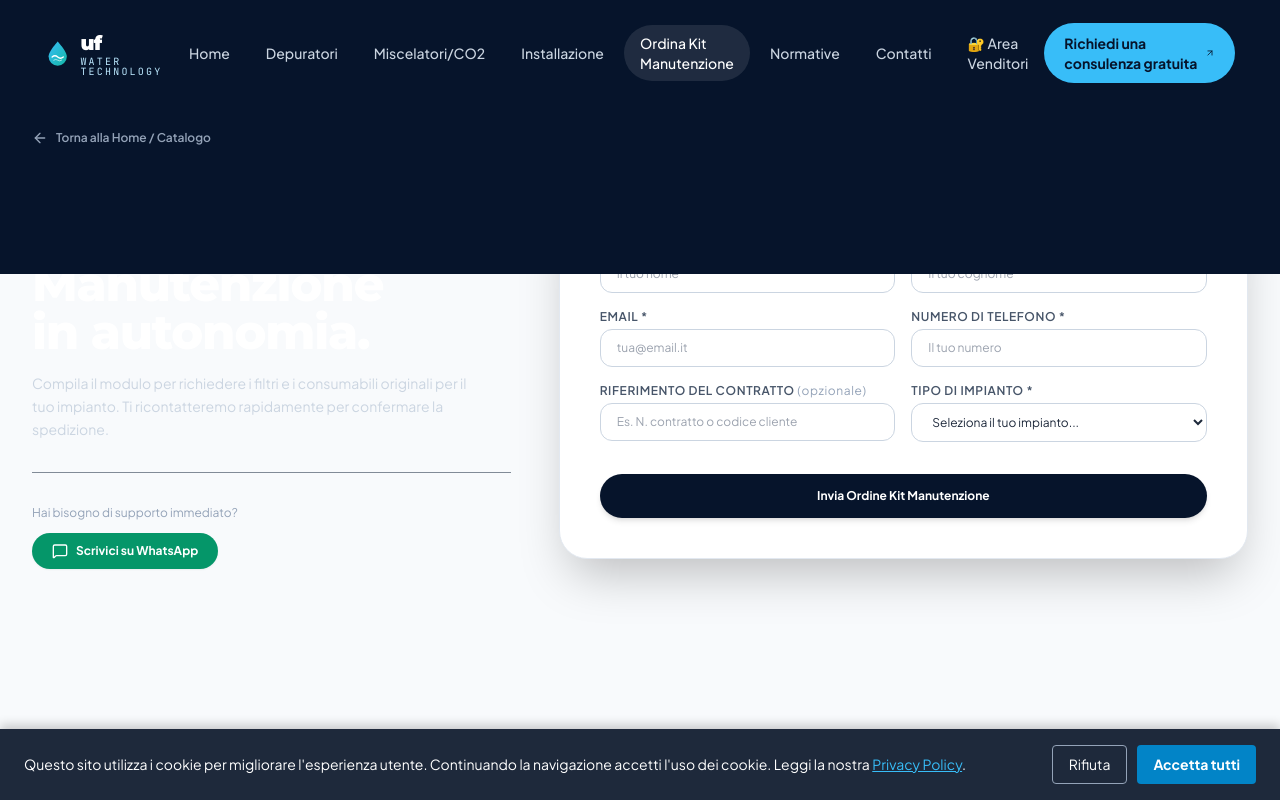
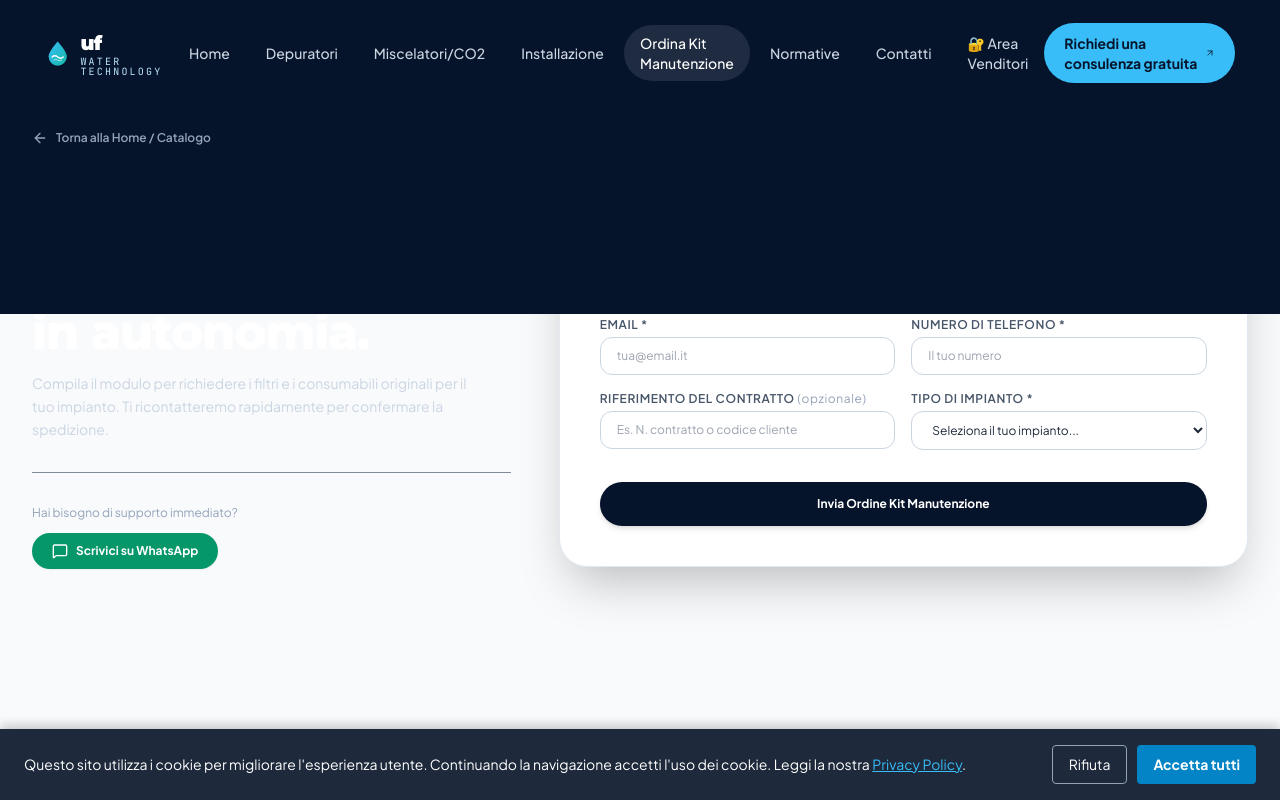
Before and after one commit to ouitoujoursagency-cyber/uf-water-website, a React (Create React App) app: page /ordina-kit-manutenzione in a window 1280 px wide. Shown: the top 800 px of the page. Built offline with nearby package versions, Linux system fonts and the light colour scheme.

Commit message:
nuovo kit

```diff
--- a/src/pages/OrdinaKitManutenzione.jsx
+++ b/src/pages/OrdinaKitManutenzione.jsx
@@ -26,12 +26,12 @@ export default function OrdinaKitManutenzione() {
 
   return (
     <div className="min-h-screen bg-slate-50 flex flex-col">
-      {/* Sezione superiore con sfondo blu scuro e metà pagina */}
-      <div className="bg-[#06142B] pt-32 pb-24 px-4 sm:px-6 lg:px-8 relative overflow-hidden">
+      {/* Sezione superiore con sfondo blu scuro e padding corretto per contenere tutto */}
+      <div className="bg-[#06142B] pt-32 pb-36 px-4 sm:px-6 lg:px-8 relative overflow-hidden">
         <div className="max-w-7xl mx-auto">
           <Link
             to="/"
-            className="inline-flex items-center gap-2 text-xs font-semibold text-slate-400 hover:text-white mb-8 transition-colors"
+            className="inline-flex items-center gap-2 text-xs font-semibold text-slate-400 hover:text-white mb-6 transition-colors"
           >
             <ArrowLeft className="h-4 w-4" /> Torna alla Home / Catalogo
           </Link>
@@ -39,11 +39,11 @@ export default function OrdinaKitManutenzione() {
       </div>
 
       {/* Contenuto principale con layout a due colonne (Titolo a sinistra, Form a destra sovrapposto) */}
-      <div className="max-w-7xl mx-auto px-4 sm:px-6 lg:px-8 w-full -mt-20 pb-20 flex-grow">
+      <div className="max-w-7xl mx-auto px-4 sm:px-6 lg:px-8 w-full -mt-28 pb-20 flex-grow">
         <div className="grid grid-cols-1 lg:grid-cols-12 gap-12 items-start">
 
-          {/* Colonna di sinistra: Titolo e descrizione */}
-          <div className="lg:col-span-5 text-white pt-6">
+          {/* Colonna di sinistra: Titolo e descrizione ben visibili */}
+          <div className="lg:col-span-5 text-white pt-4">
             <span className="inline-flex items-center gap-2 px-3 py-1 rounded-full bg-sky-500/10 border border-sky-400/20 text-sky-400 text-xs font-semibold uppercase tracking-wider mb-4">
               <Wrench className="h-3.5 w-3.5" /> Assistenza e Ricambi
             </span>
```
